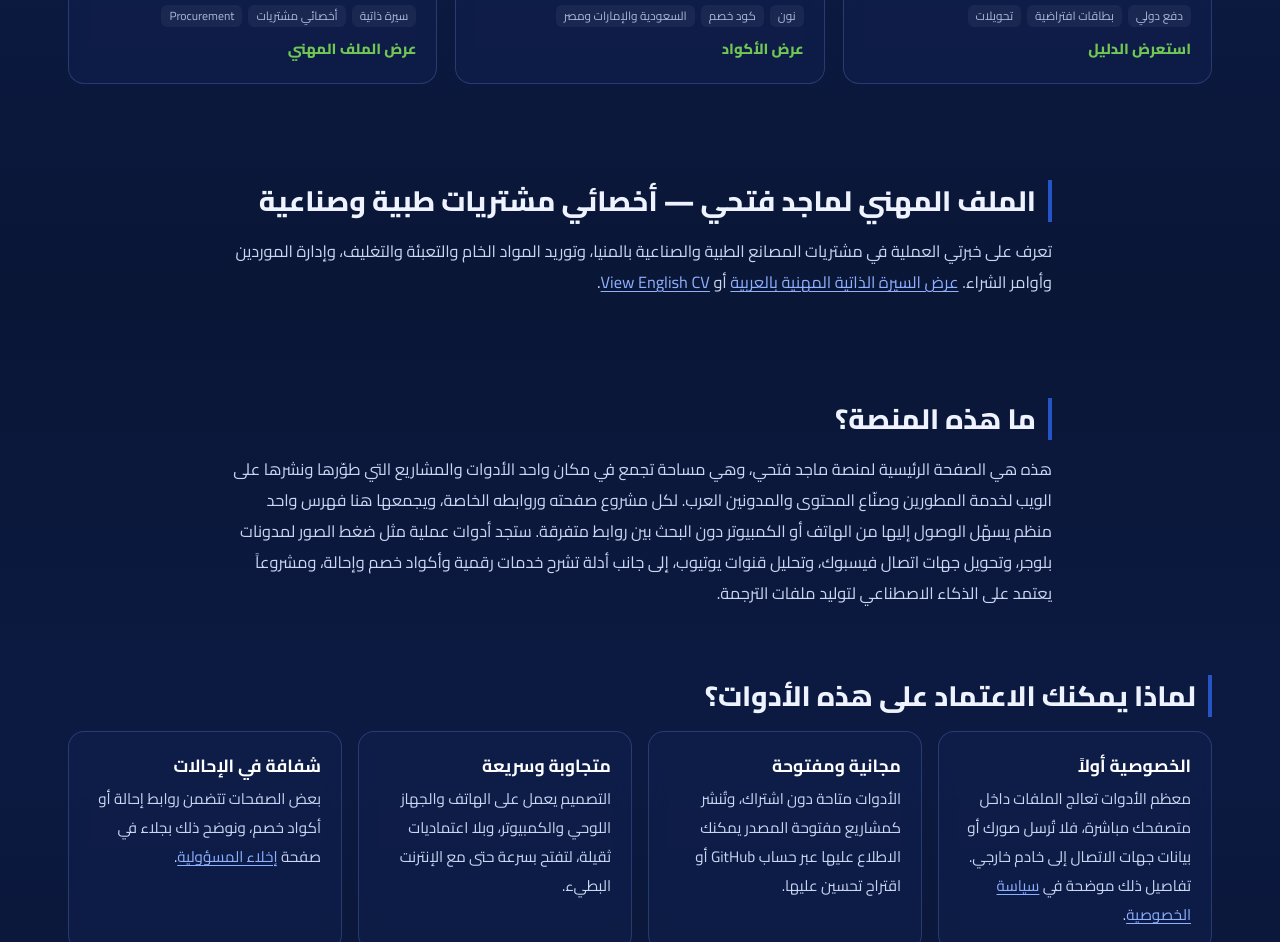
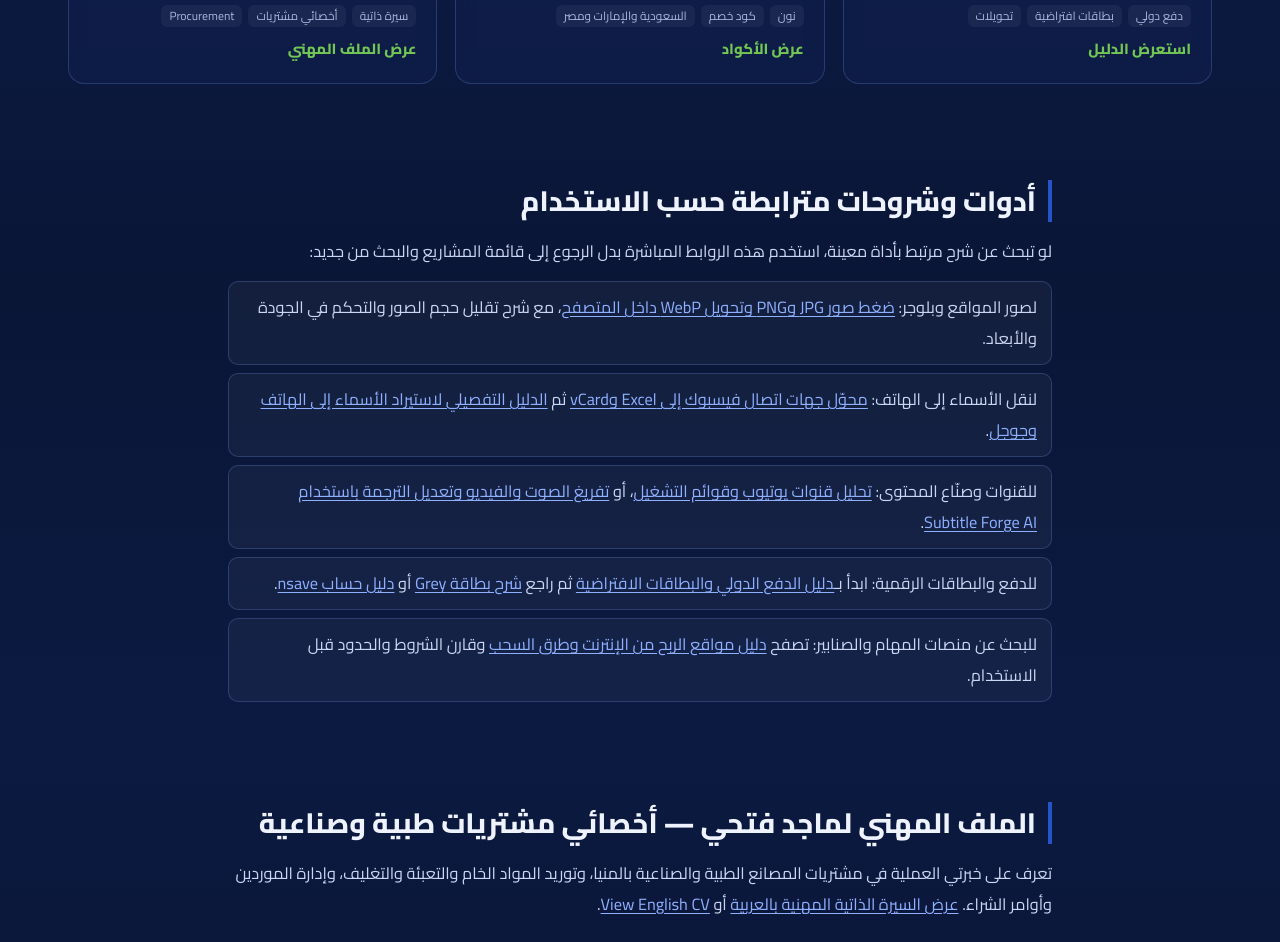
Before and after one commit to majdfatihy/majdfatihy.github.io, a plain HTML site: page index.html in a window 1280 px wide. Shown: the part 2113-3055 px from the top of the page. Drawn offline with Linux system fonts and the light colour scheme.

Commit message:
seo: add descriptive contextual links among existing tools and guides only

```diff
--- a/index.html
+++ b/index.html
@@ -66,6 +66,18 @@
   <p id="noResults" class="empty" hidden>لا توجد نتائج مطابقة. جرّب كلمة أخرى أو اختر «الكل».</p>
 </section>
 
+<section id="related-project-guides" class="wrap prose" aria-labelledby="h-related-project-guides">
+  <h2 id="h-related-project-guides">أدوات وشروحات مترابطة حسب الاستخدام</h2>
+  <p>لو تبحث عن شرح مرتبط بأداة معينة، استخدم هذه الروابط المباشرة بدل الرجوع إلى قائمة المشاريع والبحث من جديد:</p>
+  <ul class="sources">
+    <li>لصور المواقع وبلوجر: <a href="https://dev.majdfatihy.com/image-compressor/">ضغط صور JPG وPNG وتحويل WebP داخل المتصفح</a>، مع شرح تقليل حجم الصور والتحكم في الجودة والأبعاد.</li>
+    <li>لنقل الأسماء إلى الهاتف: <a href="https://dev.majdfatihy.com/facebook-contacts-converter/">محوّل جهات اتصال فيسبوك إلى Excel وvCard</a> ثم <a href="https://dev.majdfatihy.com/facebook-contacts-converter/guide.html">الدليل التفصيلي لاستيراد الأسماء إلى الهاتف وجوجل</a>.</li>
+    <li>للقنوات وصنّاع المحتوى: <a href="https://dev.majdfatihy.com/youtube-tool/">تحليل قنوات يوتيوب وقوائم التشغيل</a>، أو <a href="https://subtitle-forge-ai.vercel.app/">تفريغ الصوت والفيديو وتعديل الترجمة باستخدام Subtitle Forge AI</a>.</li>
+    <li>للدفع والبطاقات الرقمية: ابدأ بـ<a href="https://dev.majdfatihy.com/international-payment-guide/">دليل الدفع الدولي والبطاقات الافتراضية</a> ثم راجع <a href="https://dev.majdfatihy.com/grey-virtual-card-ai-subscriptions/">شرح بطاقة Grey</a> أو <a href="https://dev.majdfatihy.com/nsave-virtual-visa-card-usd-account/">دليل حساب nsave</a>.</li>
+    <li>للبحث عن منصات المهام والصنابير: تصفح <a href="https://dev.majdfatihy.com/online-earning-directory/">دليل مواقع الربح من الإنترنت وطرق السحب</a> وقارن الشروط والحدود قبل الاستخدام.</li>
+  </ul>
+</section>
+
 <section class="wrap prose" aria-labelledby="h-professional-cv">
   <h2 id="h-professional-cv">الملف المهني لماجد فتحي — أخصائي مشتريات طبية وصناعية</h2>
   <p>تعرف على خبرتي العملية في مشتريات المصانع الطبية والصناعية بالمنيا، وتوريد المواد الخام والتعبئة والتغليف، وإدارة الموردين وأوامر الشراء. <a href="https://dev.majdfatihy.com/procurement-specialist/">عرض السيرة الذاتية المهنية بالعربية</a> أو <a href="https://dev.majdfatihy.com/procurement-specialist/en/" lang="en" hreflang="en">View English CV</a>.</p>
```
